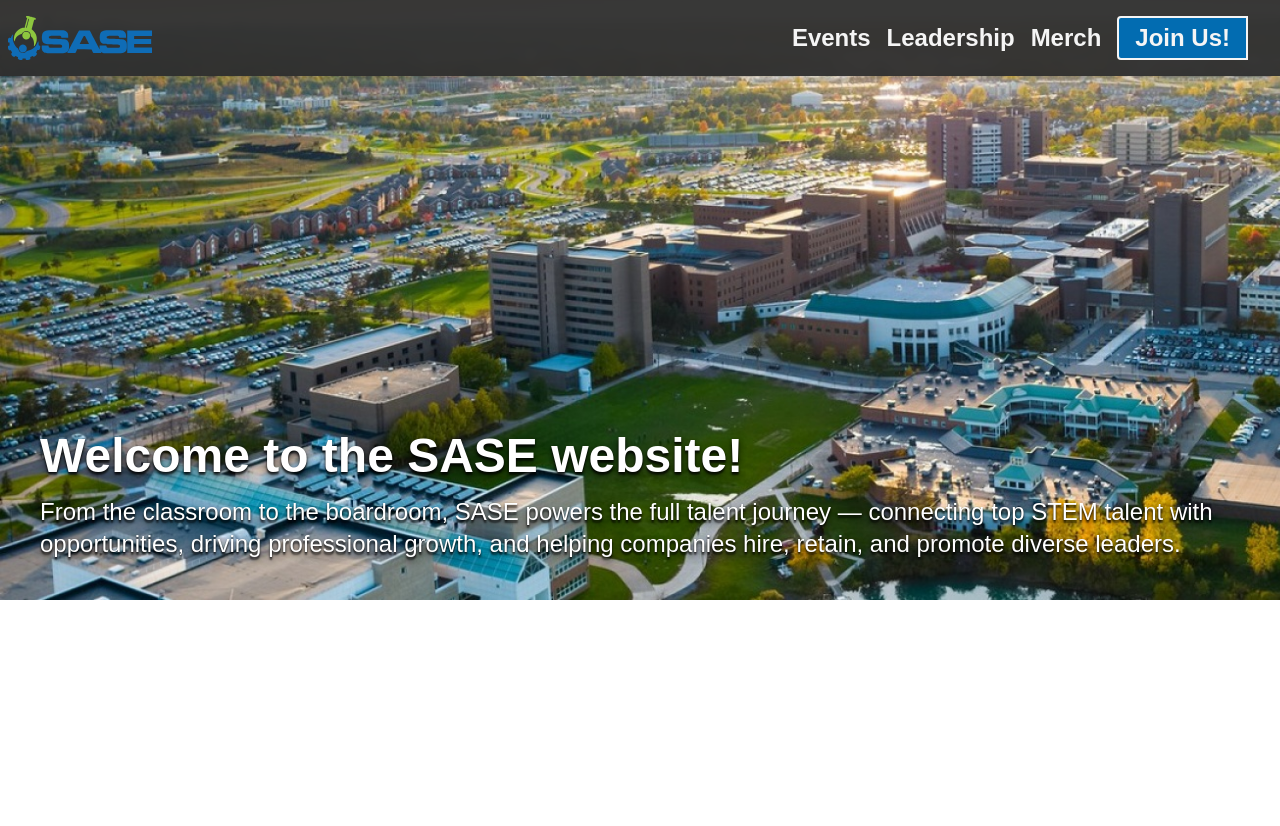
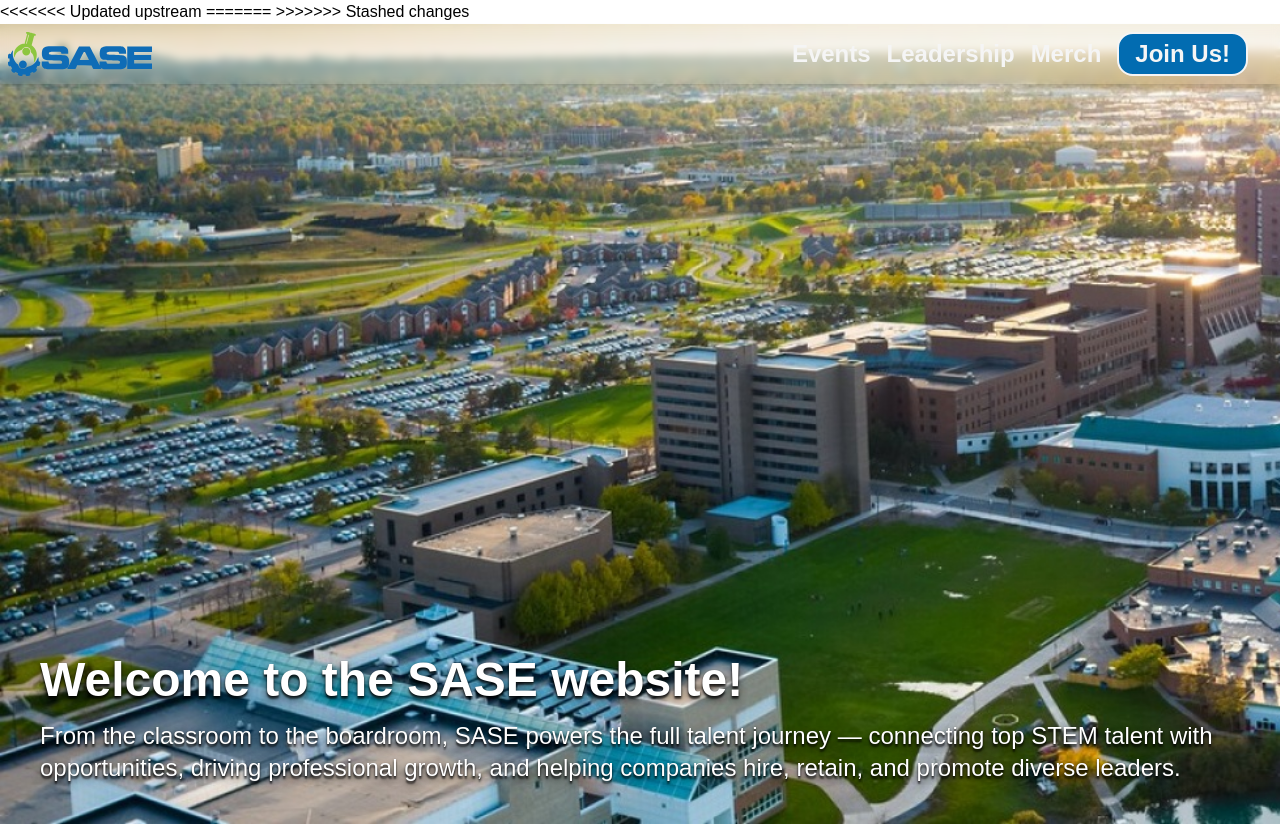
Before and after one commit to lsicat1220/ubsase-site, a React (Vite) app: page / in a window 1280 px wide. Shown: the top 826 px of the page. Built offline with nearby package versions, Linux system fonts and the light colour scheme.

Commit message:
small changes to navbar
its still wip and really ugly, especially the css

```diff
--- a/index.html
+++ b/index.html
@@ -4,6 +4,13 @@
     <meta charset="UTF-8" />
     <link rel="icon" type="image/svg" href="/src/assets/sase-logo/logo.svg" />
     <meta name="viewport" content="width=device-width, initial-scale=1.0" />
+<<<<<<< Updated upstream
+=======
+    <link rel="preconnect" href="https://fonts.googleapis.com">
+    <link rel="preconnect" href="https://fonts.gstatic.com" crossorigin>
+    <link href="https://fonts.googleapis.com/css2?family=Open+Sans:ital,wght@0,300..800;1,300..800&family=Roboto:ital,wght@0,100..900;1,100..900&display=swap" rel="stylesheet">
+    <title>ubsase-site</title>
+>>>>>>> Stashed changes
     <title>UB SASE</title>
   </head>
   <body>
--- a/package.json
+++ b/package.json
@@ -11,6 +11,7 @@
   },
   "dependencies": {
     "@tailwindcss/vite": "^4.1.17",
+    "gsap": "^3.15.0",
     "react": "^19.2.0",
     "react-dom": "^19.2.0",
     "react-router-dom": "^7.9.5",
--- a/src/components/Navbar.tsx
+++ b/src/components/Navbar.tsx
@@ -1,4 +1,4 @@
-import { useState } from "react";
+import { useState, useEffect, useRef } from "react";
 import { Link } from "react-router-dom";
 
 export default function Navbar() {
@@ -7,13 +7,22 @@
     const handleShowNavbar = () => {
         setNavbarVisibility(!navbarIsOpen);
     };
+
     const closeNavbar = () => {
         setNavbarVisibility(false);
     };
 
+    const [isAtTop, setIsAtTop] = useState<boolean>(true);
+
+    useEffect(() => {
+        window.onscroll = () =>{
+            setIsAtTop(window.location.pathname == "/" && window.pageYOffset == 0);
+        }
+    }, []);
+
     return (
         <>
-            <nav className="z-50 fixed space-x-0 bg-gray-dark/95 backdrop-blur-xs w-full flex flex-row justify-between shadow-md items-center text-gray-light">
+            <nav className={`transition-colors h-15 z-50 fixed space-x-0 backdrop-blur-xs w-full flex flex-row justify-between shadow-md items-center text-gray-light ${isAtTop && !navbarIsOpen ? "bg-transparent" : "bg-gray-dark"}`}>
                 <Link onClick={closeNavbar} to="/">
                     <img
                         src="/src/assets/sase-logo/logo-main.svg"
@@ -32,7 +41,7 @@
                     <Link className="hidden md:block hover:text-sase-blue transition-colors" to="/merch">
                         Merch
                     </Link>
-                    <Link className="block bg-sase-blue px-4 py-1 rounded-l border-2 hover:bg-sase-green transition-colors" to="/contact">
+                    <Link className="block bg-sase-blue px-4 py-1 rounded-[1rem] border-2 hover:bg-sase-green transition-colors" to="/contact">
                         Join Us!
                     </Link>
 
@@ -52,7 +61,7 @@
                 </div>
             </nav>
             <div
-                className={`text-lg text-white bg-gray-dark/95  fixed left-0 right-0 z-40 flex flex-col md:hidden backdrop-blur-sm shadow-md transition-all duration-300 ease-in-out overflow-hidden ${navbarIsOpen ? 'max-h-64 opacity-100' : 'max-h-0 opacity-0'}`}
+                className={` text-lg text-white bg-gray-dark/95  fixed left-0 right-0 z-40 flex flex-col md:hidden backdrop-blur-sm shadow-md transition-all duration-300 ease-in-out overflow-hidden ${navbarIsOpen ? 'max-h-64 opacity-100' : 'max-h-0 opacity-0'}`}
                 style={{ top: "60px" }}
             >
                 <Link
--- a/src/pages/Home.tsx
+++ b/src/pages/Home.tsx
@@ -6,7 +6,7 @@
 	return (
 		<>
 			<div className=" text-white h-screen">
-				<div className="bg-[url(./assets/genericUBbg.jpg)] bg-cover py-10 px-10 w-fill h-150 flex items-end justify-start">
+				<div className="bg-[url(./assets/genericUBbg.jpg)] bg-cover py-10 px-10 w-fill h-screen flex items-end justify-start">
 					{/* <div className="absolute inset-0 bg-black opacity-50"></div> */}
 					<div className="text-white h-fit w-fit text-shadow-lg/60">
 						<h1 className="font-bold text-5xl pb-4">Welcome to the SASE website!</h1>
```
Also changed, not shown: 1 other file (tests, documents, lock files or other folders).
